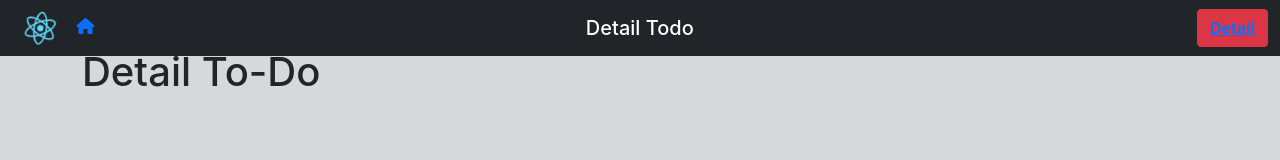
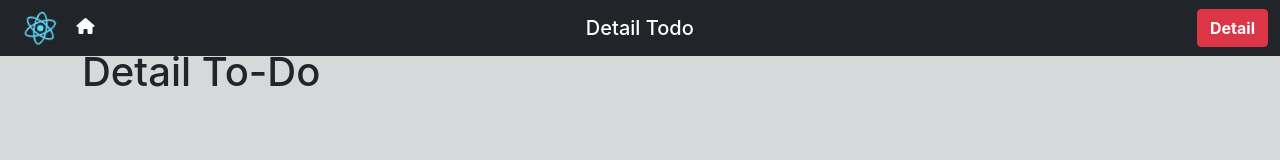
Before and after one commit to ALTA-FE4-AhmadTiarK/todo-list-app, a React (Create React App) app: page /detail in a window 1280 px wide. Shown: the top 160 px of the page. Built offline with nearby package versions, Linux system fonts and the light colour scheme.

Commit message:
add styling

```diff
--- a/src/styles/App.css
+++ b/src/styles/App.css
@@ -44,3 +44,8 @@
 .list-do {
     width: 50vw;
 }
+
+a {
+    text-decoration: none;
+    color: #FFF;
+}
```
